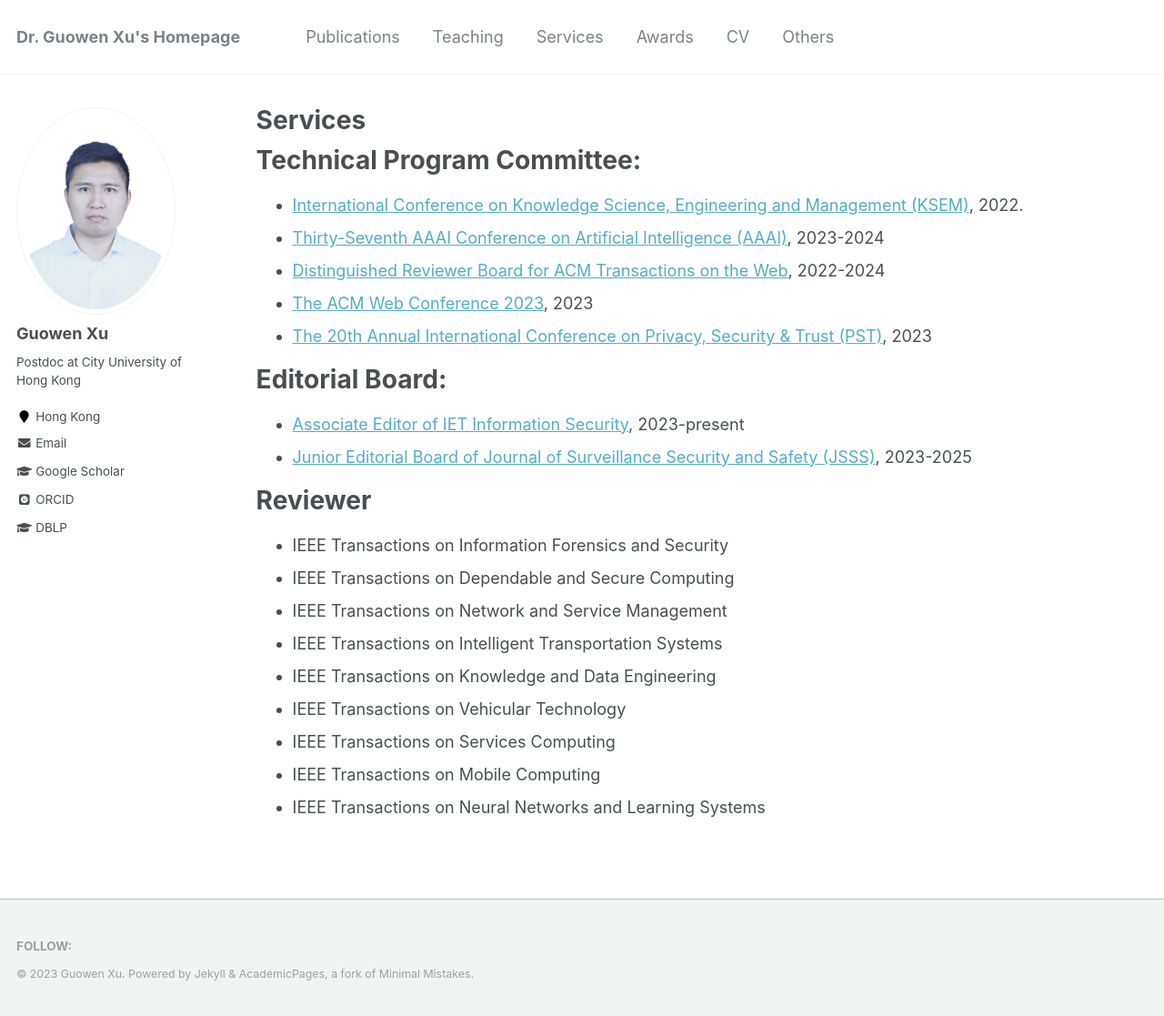
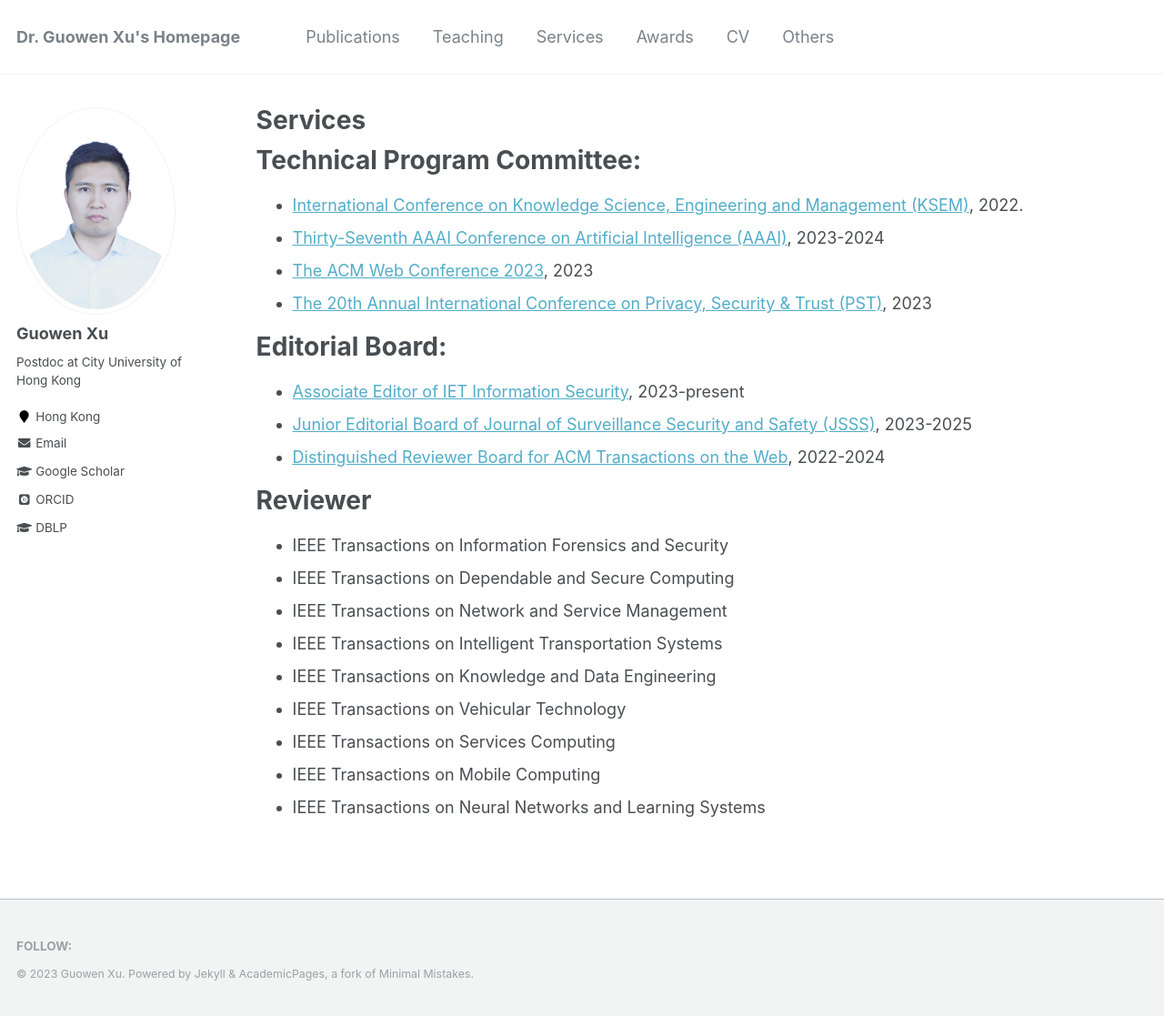
Before and after one commit to Guowen-xu/guowen-xu.github.io, a Jekyll site: the page built from _pages/services.md, in a window 1280 px wide and 1117 px high. Shown: the whole window at 91% size. Built offline with Jekyll 4.4.1, drawn with Linux system fonts in a browser that asks for light colours; some web fonts are replaced; part of the change alters nothing that is shown.

```diff
--- a/_pages/services.md
+++ b/_pages/services.md
@@ -8,7 +8,6 @@ Technical Program Committee:
 ======
 * [International Conference on Knowledge Science, Engineering and Management (KSEM)](https://ksem22.smart-conf.net/committee.html), 2022.
 * [Thirty-Seventh AAAI Conference on Artificial Intelligence (AAAI)](https://aaai.org/Conferences/AAAI-23/), 2023-2024
-* [Distinguished Reviewer Board for ACM Transactions on the Web](https://dl.acm.org/journal/tweb), 2022-2024
 * [The ACM Web Conference 2023](https://www2023.thewebconf.org/), 2023
 * [The 20th Annual International Conference on Privacy, Security & Trust (PST)](https://pstnet.ca/), 2023
 
@@ -16,6 +15,7 @@ Editorial Board:
 ======
 * [Associate Editor of IET Information Security](https://www.hindawi.com/journals/ietis/editors/), 2023-present
 * [Junior Editorial Board of Journal of Surveillance Security and Safety (JSSS)](https://jsssjournal.com/editorsYouth/index), 2023-2025
+* [Distinguished Reviewer Board for ACM Transactions on the Web](https://dl.acm.org/journal/tweb), 2022-2024
 
 Reviewer
 ======
```
